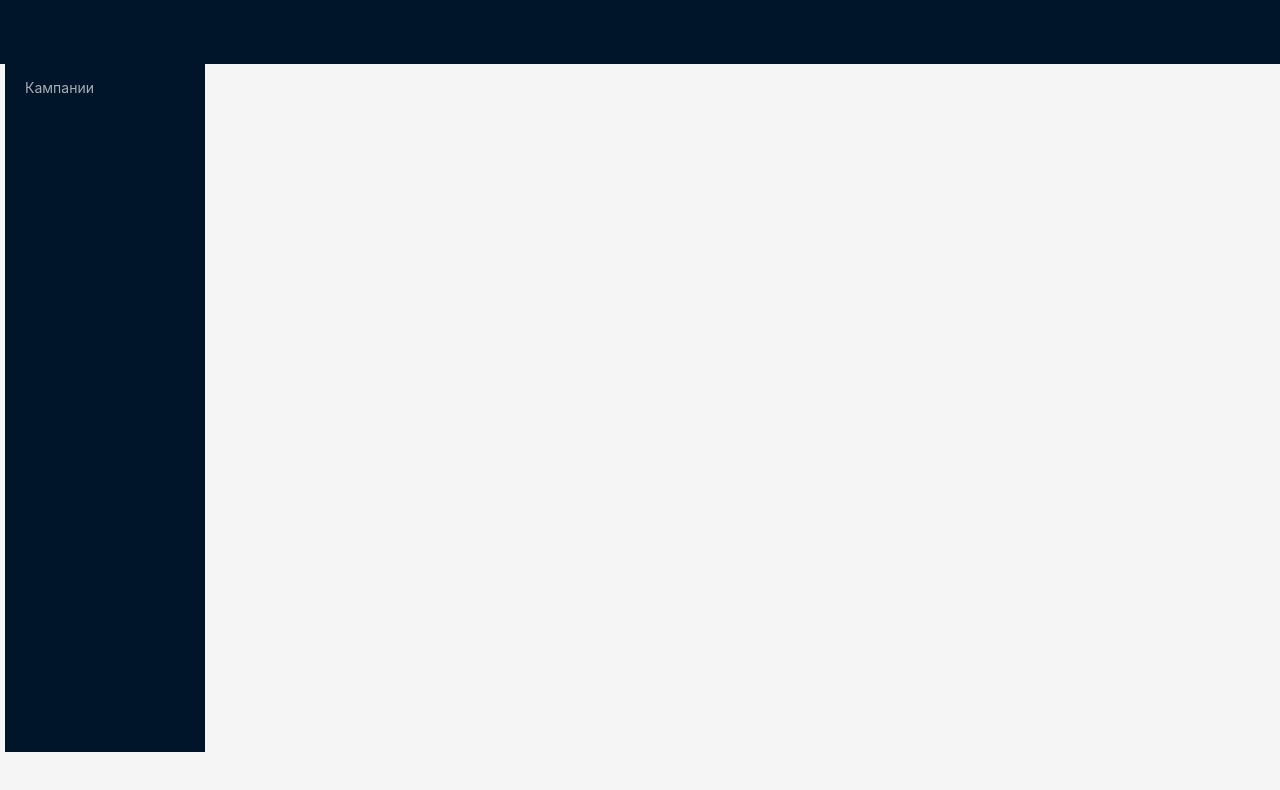
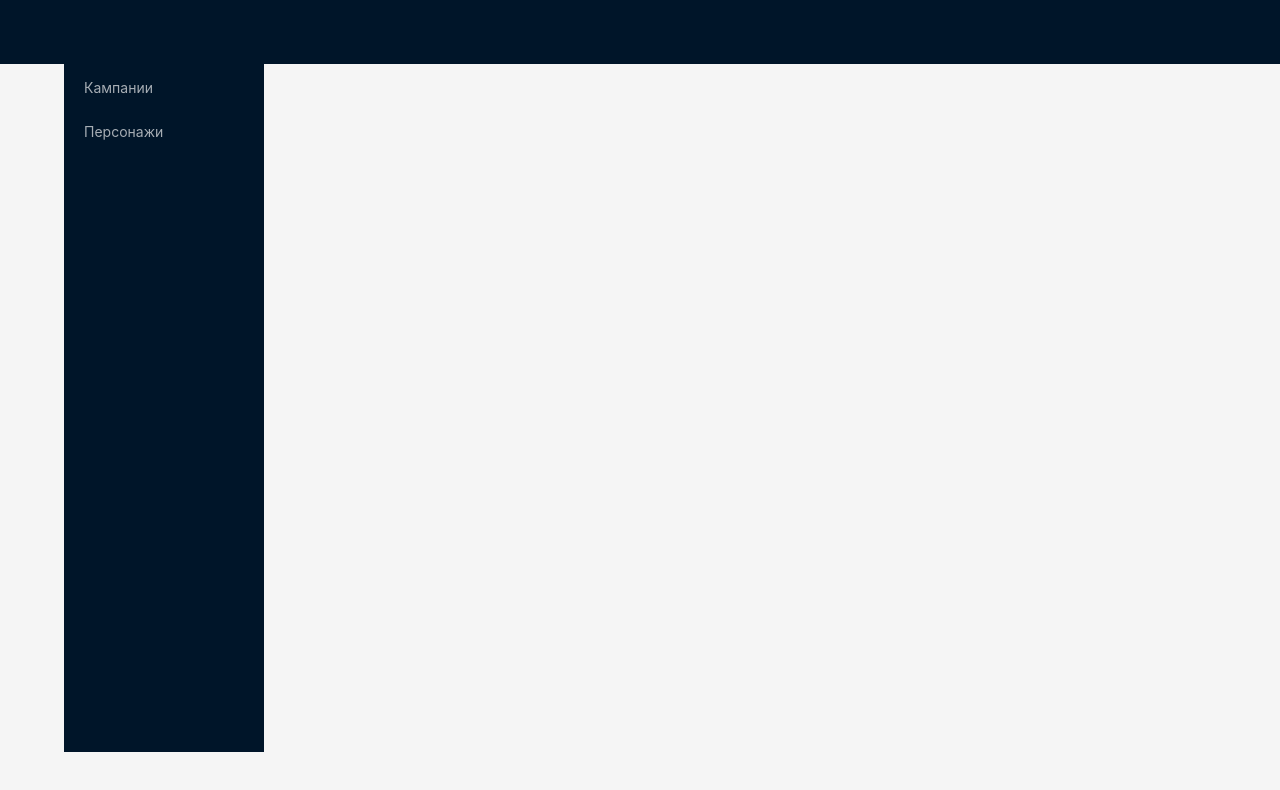
Before and after one commit to SugawaraKoushi/dnd-notes-client-app, a React (Create React App) app: page / in a window 1280 px wide. Shown: the top 790 px of the page. Built offline with nearby package versions, Linux system fonts and the light colour scheme.

Commit message:
Test routing

```diff
--- a/src/components/Root.jsx
+++ b/src/components/Root.jsx
@@ -2,21 +2,42 @@ import { Layout, Menu } from "antd";
 import { Content, Footer, Header } from "antd/es/layout/layout";
 import Sider from "antd/es/layout/Sider";
 import { useState } from "react";
+import { Link, Outlet, useNavigate } from "react-router";
 
 const Root = () => {
+    const navigate = useNavigate();
     const [theme, setTheme] = useState("dark");
-    const items = [{ key: "0", label: "Кампании" }];
+    const items = [
+        {
+            key: "/campaigns",
+            label: <Link to="/campaigns">Кампании</Link>,
+        },
+        {
+            key: "/characters",
+            label: <Link to="/characters">Персонажи</Link>,
+        },
+    ];
+
+    const handleMenuItemClick = (e) => {
+        navigate(e.key);
+        console.log(e);
+    };
 
     return (
         <Layout style={{ height: "100vh" }}>
             <Header></Header>
             <Layout
-                style={{ margin: "auto", width: "100%", maxWidth: "1270px" }}
+                style={{ margin: "auto", width: "100%", maxWidth: "1152px" }}
             >
                 <Sider>
-                    <Menu theme={theme} items={items} />
+                    <Menu
+                        theme={theme}
+                        items={items}
+                    />
                 </Sider>
-                <Content></Content>
+                <Content>
+                    <Outlet />
+                </Content>
             </Layout>
             <Footer></Footer>
         </Layout>
--- /dev/null
+++ b/src/components/campaigns/CampaignList.jsx
@@ -0,0 +1,19 @@
+import { List } from "antd";
+
+const CampaignList = () => {
+    const campaigns = ["1", "2", "3"];
+
+    return (
+        <List
+            header={<div>Кампании</div>}
+            dataSource={campaigns}
+            renderItem={(item) => (
+                <List.Item>
+                    <a href={item}>{item}</a>
+                </List.Item>
+            )}
+        />
+    );
+};
+
+export default CampaignList;
--- /dev/null
+++ b/src/components/characters/CharacterList.jsx
@@ -0,0 +1,19 @@
+import { List } from "antd";
+
+const CharacterList = () => {
+    const characters = ["3", "4", "5"];
+
+    return (
+        <List
+            header={<div>Мои персонажи</div>}
+            dataSource={characters}
+            renderItem={(item) => (
+                <List.Item>
+                    <a href={item}>{item}</a>
+                </List.Item>
+            )}
+        />
+    );
+};
+
+export default CharacterList;
```
Also changed, not shown: src/index.jsx (+12 -0 lines).
